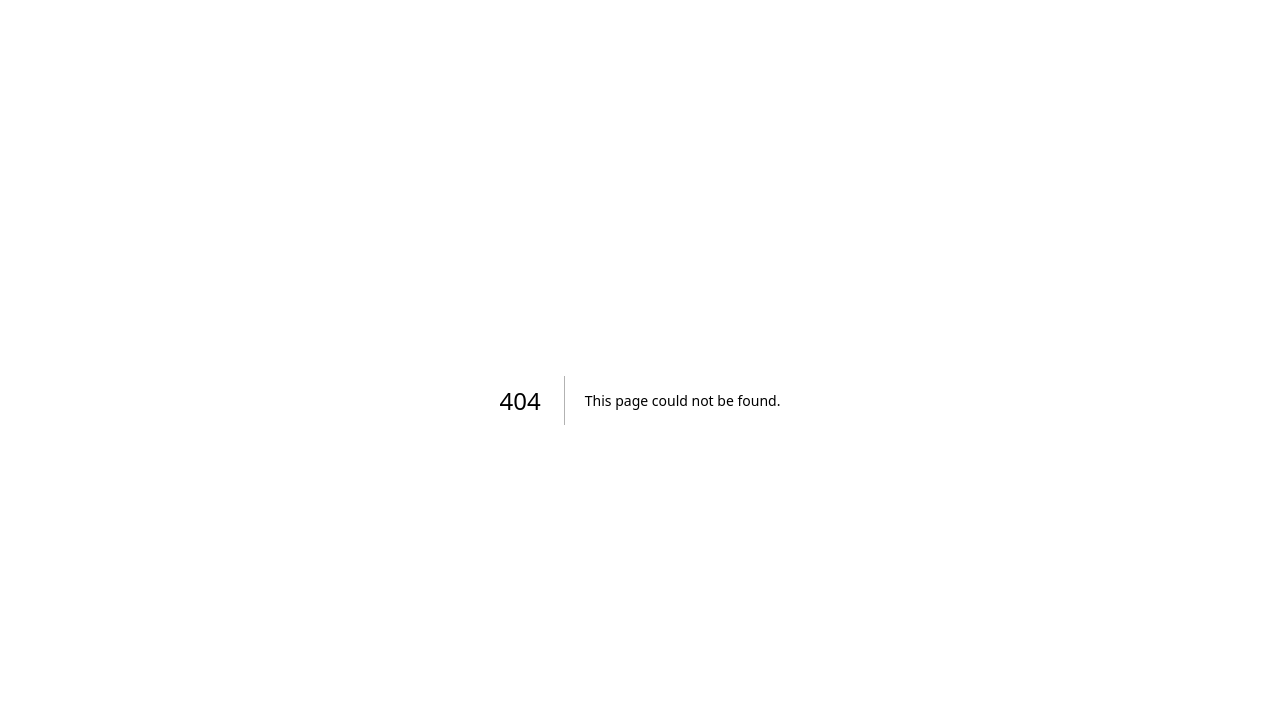
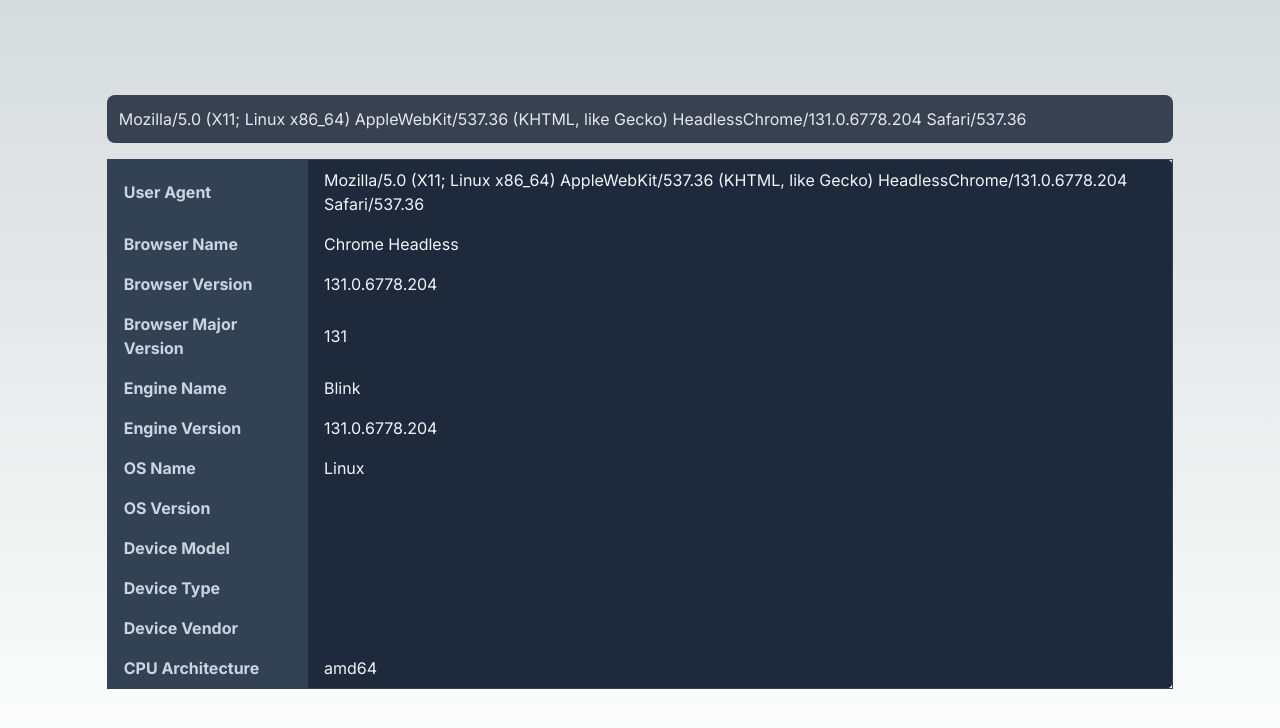
Before and after one commit to zeek0x/simple-web-tools, a Next.js app: page /user-agent-checker in a window 1280 px wide. Before the commit this address had no page. Shown: the top 728 px of the page. Built offline with nearby package versions, Linux system fonts and the light colour scheme.

Commit message:
feat(user-agent-checker): Impl

```diff
--- a/app/page.tsx
+++ b/app/page.tsx
@@ -9,6 +9,11 @@
         " A simple clock that provides the current time in milliseconds."
       )}
       {createPageComponent("stop-watch", "Stop Watch", " A simple stop watch.")}
+      {createPageComponent(
+        "user-agent-checker",
+        "User Agent Checker",
+        "A Simple User Agent Checker"
+      )}
     </main>
   );
 }
--- /dev/null
+++ b/app/user-agent-checker/page.tsx
@@ -0,0 +1,59 @@
+"use client";
+
+import { useEffect, useState } from "react";
+import { UAParser } from "ua-parser-js";
+
+export default function Home() {
+  const [ua, setUA] = useState("");
+
+  useEffect(() => {
+    setUA(window.navigator.userAgent);
+  }, []);
+
+  return (
+    <main className="flex h-screen w-screen flex-col items-center justify-center text-gray-200">
+      <input
+        type="text"
+        className="w-10/12 rounded-lg border-gray-600 bg-gray-700 p-3 placeholder:text-gray-400"
+        placeholder="User Agent..."
+        value={ua}
+        onChange={(e) => setUA(e.target.value)}
+      />
+      {ua ? createUserAgentTable(ua) : <></>}
+    </main>
+  );
+}
+
+const createUserAgentTable = (ua: string) => {
+  const parsed = UAParser(ua);
+  const parsedList: [string, string | undefined][] = [
+    ["User Agent", parsed.ua],
+    ["Browser Name", parsed.browser.name],
+    ["Browser Version", parsed.browser.version],
+    ["Browser Major Version", parsed.browser.major],
+    ["Engine Name", parsed.engine.name],
+    ["Engine Version", parsed.engine.version],
+    ["OS Name", parsed.os.name],
+    ["OS Version", parsed.os.version],
+    ["Device Model", parsed.device.model],
+    ["Device Type", parsed.device.type],
+    ["Device Vendor", parsed.device.vendor],
+    ["CPU Architecture", parsed.cpu.architecture],
+  ];
+  return (
+    <table className="m-4 w-10/12 rounded-lg border border-slate-700 bg-slate-800">
+      <tbody>
+        {parsedList.map(([header, data]) => (
+          <tr key={header}>
+            <th className="bg-slate-700 px-4 py-2 text-left text-slate-300">
+              {header}
+            </th>
+            <td suppressHydrationWarning className="px-4 py-2 text-slate-100">
+              {data}
+            </td>
+          </tr>
+        ))}
+      </tbody>
+    </table>
+  );
+};
--- a/package.json
+++ b/package.json
@@ -11,12 +11,14 @@
   "dependencies": {
     "next": "14.2.2",
     "react": "^18",
-    "react-dom": "^18"
+    "react-dom": "^18",
+    "ua-parser-js": "^1.0.38"
   },
   "devDependencies": {
     "@types/node": "^20",
     "@types/react": "^18",
     "@types/react-dom": "^18",
+    "@types/ua-parser-js": "^0.7.39",
     "eslint": "^8",
     "eslint-config-next": "14.2.2",
     "postcss": "^8",
```
Also changed, not shown: 1 other file (tests, documents, lock files or other folders).
